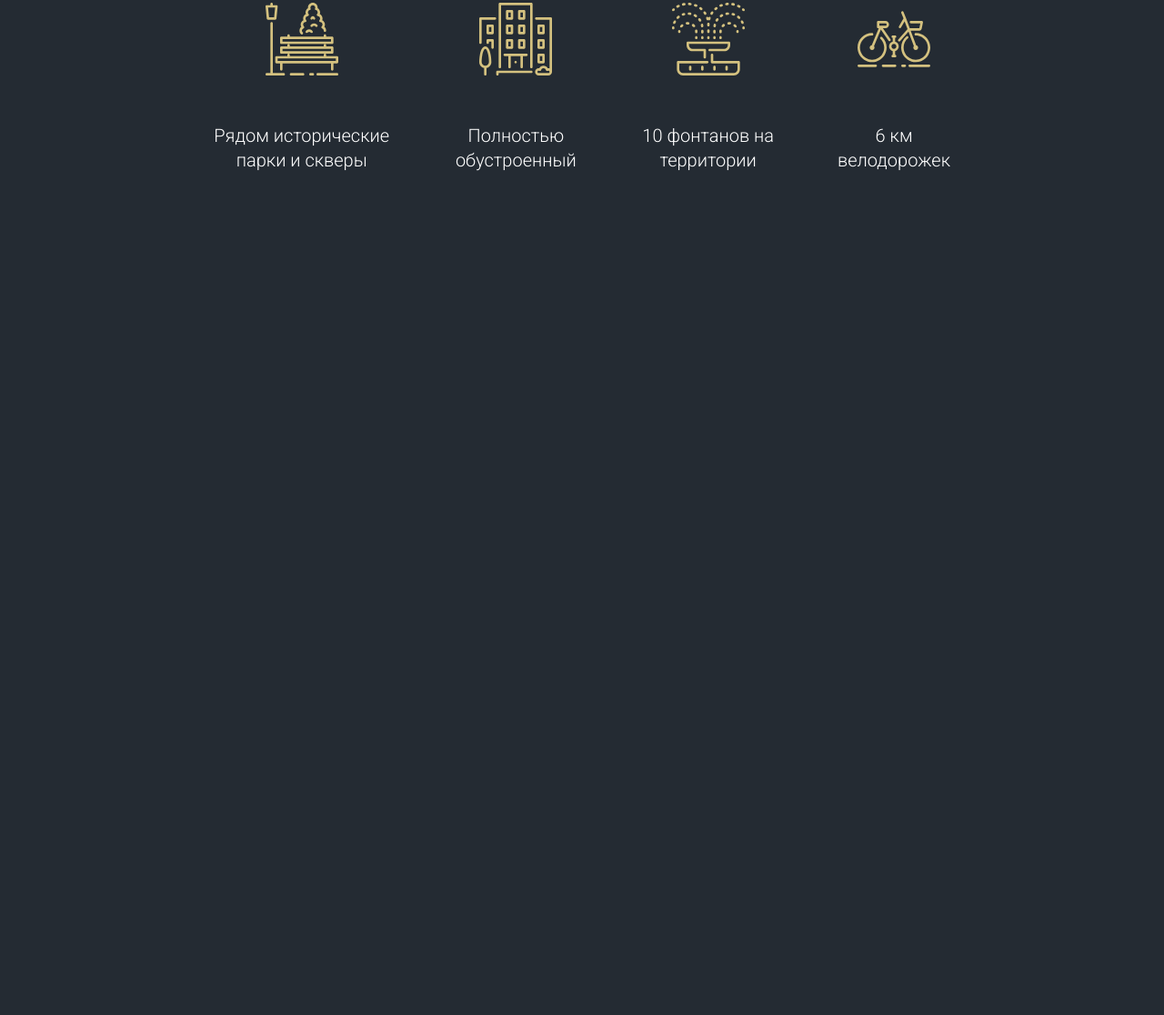
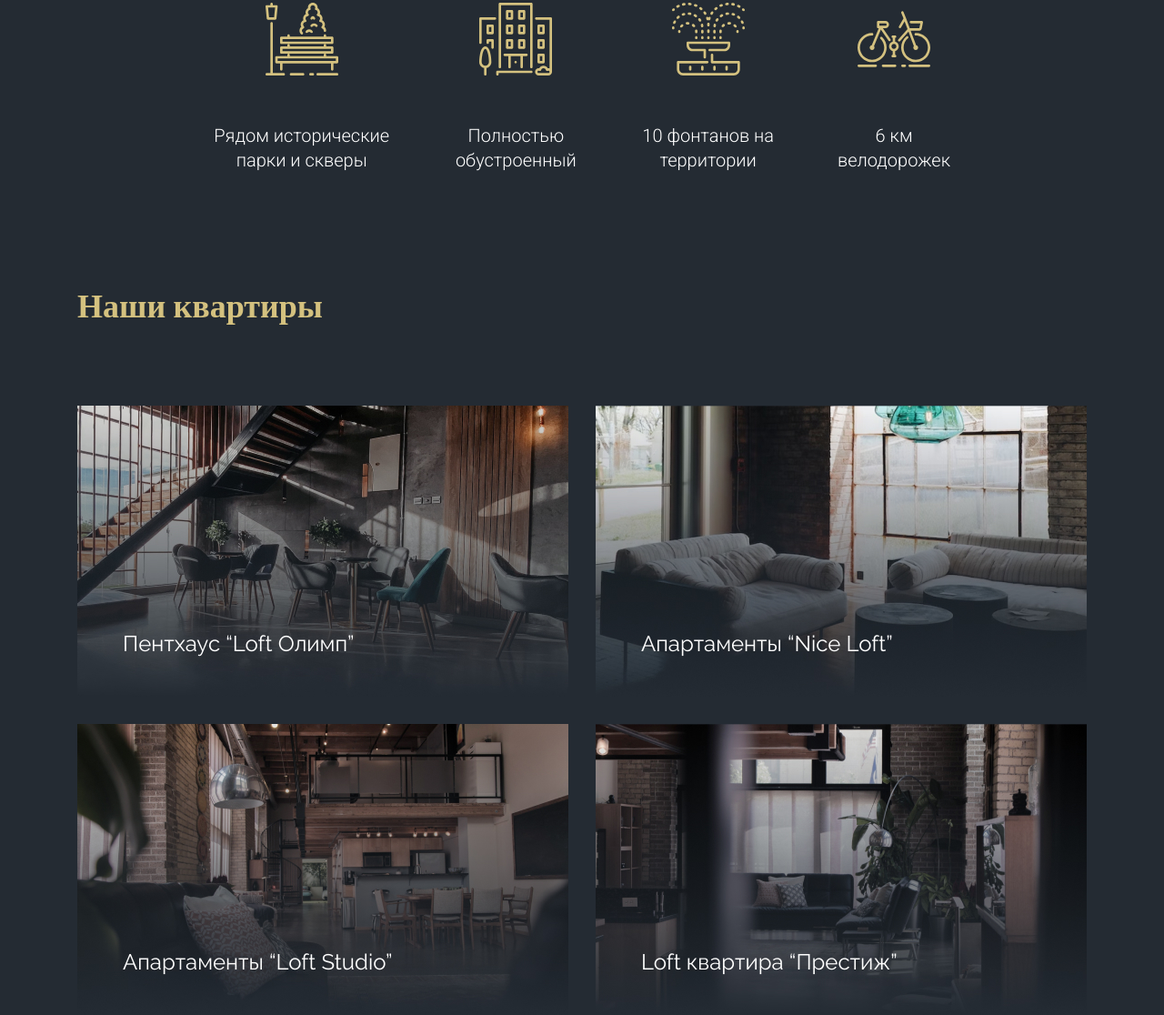
Before and after one commit to CaptainGinny/Loft-House, a plain HTML site: page index.html in a window 1280 px wide. Shown: the part 957-2073 px from the top of the page at 91% size. Before the commit the page ends 1267 px from the top, so only its background shows below. Drawn offline with nearby package versions, Linux system fonts and the light colour scheme.

Commit message:
finished the block appartments and cards

```diff
--- a/index.html
+++ b/index.html
@@ -50,7 +50,6 @@
         <a href="tel:+8121234567" class="info info--tel">8 (812) 123-45-67</a>
       </div>
     </header>
-
     <main>
       <section class="benefits">
         <h2 class="visually-hidden">Our advantages</h2>
@@ -75,6 +74,31 @@
           </div>
         </div>
       </section>
+      <section class="appartments">
+        <div class="container">
+          <div class="appartments__title">
+            <h2 class="title-2">Наши квартиры</h2>
+          </div>
+          <div class="appartments__cards">
+            <a class="card" href="#!">
+              <img src="./img/appartments/01.jpg" alt="Penthaus" class="card__img" />
+              <h3 class="card__title">Пентхаус “Loft Олимп”</h3>
+            </a>
+            <a class="card" href="#!">
+              <img src="./img/appartments/02.jpg" alt="Nice Loft" class="card__img" />
+              <h3 class="card__title">Апартаменты “Nice Loft”</h3>
+            </a>
+            <a class="card" href="#!">
+              <img src="./img/appartments/03.jpg" alt="Loft Studio" class="card__img" />
+              <h3 class="card__title">Апартаменты “Loft Studio”</h3>
+            </a>
+            <a class="card" href="#!">
+              <img src="./img/appartments/04.jpg" alt="Престиж" class="card__img" />
+              <h3 class="card__title">Loft квартира “Престиж”</h3>
+            </a>
+          </div>
+        </div>
+      </section>
     </main>
   </body>
 </html>
--- a/scss/base/_base.scss
+++ b/scss/base/_base.scss
@@ -37,3 +37,10 @@ a {
   clip: rect(1px, 1px, 1px, 1px);
   white-space: nowrap;
 }
+
+.title-2 {
+  font-size: 36px;
+  font-family: $font-accent;
+  color: $accent;
+  font-weight: 700;
+}
--- /dev/null
+++ b/scss/blocks/_appartments.scss
@@ -0,0 +1,16 @@
+.appartments {
+}
+
+.appartments__title {
+  margin-bottom: 88px;
+}
+
+.appartments__cards {
+  display: grid;
+  grid-template-columns: repeat(2, 1fr);
+  gap: 30px;
+  /*
+  Нужно глянуть repeat (auto-fit;
+  minmax(290px 1fr); это для мобильной адоптации
+  */
+}
--- /dev/null
+++ b/scss/blocks/_card.scss
@@ -0,0 +1,61 @@
+.card {
+  position: relative;
+  display: inline-block; // and block
+  overflow: hidden;
+  color: $white;
+
+  &::before {
+    content: "";
+
+    z-index: 6;
+    position: absolute;
+    left: 0px;
+    top: 0;
+    width: 100%;
+    height: 100%;
+   background: linear-gradient(180deg, rgba (36, 43, 51, 0) 0%, $dark, 100%);
+  }
+
+  &::after {
+    content: "";
+
+    z-index: 7;
+    opacity: 0;
+    position: absolute;
+    left: 15px;
+    top: 15px;
+    right: 15px;
+    bottom: 15px;
+    border: 3px double rgba(255, 255, 255, 0.4);
+
+    transition: opacity 0.2s ease-in;
+  }
+
+  &:hover {
+    color: $white;
+  }
+
+  &:hover::after {
+      opacity: 1;
+  }
+}
+
+.card__img {
+  position: relative;
+  z-index: 5;
+  transition: all 0.2s ease-in;
+}
+
+.card:hover .card__img {
+  transform: scale(1.1);
+  filter: contrast(110%) brightness(1.2) saturate(1.2);
+}
+
+.card__title {
+  position: absolute;
+  z-index: 9;
+  left: 50px;
+  right: 20px;
+  bottom: 44px;
+  font-size: 24px;
+}
--- a/scss/main.scss
+++ b/scss/main.scss
@@ -8,3 +8,5 @@
 @import './blocks/nav';
 @import './blocks/info';
 @import './blocks/benefits';
+@import './blocks/appartments';
+@import './blocks/card';
```
Also changed, not shown: css/main.css, css/main.min.css, img/appartments/01.jpg (added), img/appartments/02.jpg (added), img/appartments/03.jpg (added), img/appartments/04.jpg (added).
